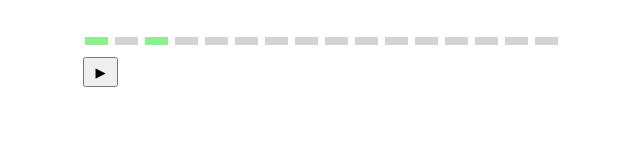
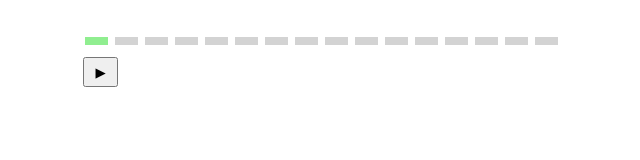
Before and after one commit to for-example/metronome, a plain HTML site: page index.html in a window 1280 px wide. Shown: the full height of the page, 237-877 px from the left. Drawn offline with Linux system fonts and the light colour scheme.

Commit message:
dynamic html

```diff
--- a/index.html
+++ b/index.html
@@ -19,24 +19,6 @@
 <body>
   <div id="dashboard">
     <table id="metronome">
-      <tr>
-        <td id="m0"></td>
-        <td id="m1"></td>
-        <td id="m2" class="highlite"></td>
-        <td id="m3"></td>
-        <td id="m4"></td>
-        <td id="m5"></td>
-        <td id="m6"></td>
-        <td id="m7"></td>
-        <td id="m8"></td>
-        <td id="m9"></td>
-        <td id="m10"></td>
-        <td id="m11"></td>
-        <td id="m12"></td>
-        <td id="m13"></td>
-        <td id="m14"></td>
-        <td id="m15"></td>
-      </tr>
     </table>
     <input type="button" id="play"/>
   </div>
--- a/js/metronome.js
+++ b/js/metronome.js
@@ -2,6 +2,7 @@ initModule = function (  ) {
 
 /* state variables */
   var playing = false;
+  var num_measures = 16;
 
 /* event handlers */
   onClick = function(e) {
@@ -16,11 +17,22 @@ initModule = function (  ) {
 /* setup */
   setup = function() {
 
+    // html structures
+    html = '<tr>';
+    for (var i = 0; i < num_measures; i++) {
+      html += '<td id="m'+ i +'"></td>';
+    }
+    html += '</tr>';
+    $("#metronome").html(html);
+    // end html structures
+
+    // highlighting
     // button
     $("#play").val($("<div>").html("&#9654;").text());
 
     // metronome
     $("#m0").addClass("highlite");
+    // end highlighting
 
     // events
     $( "#play" ).click( onClick );
```
